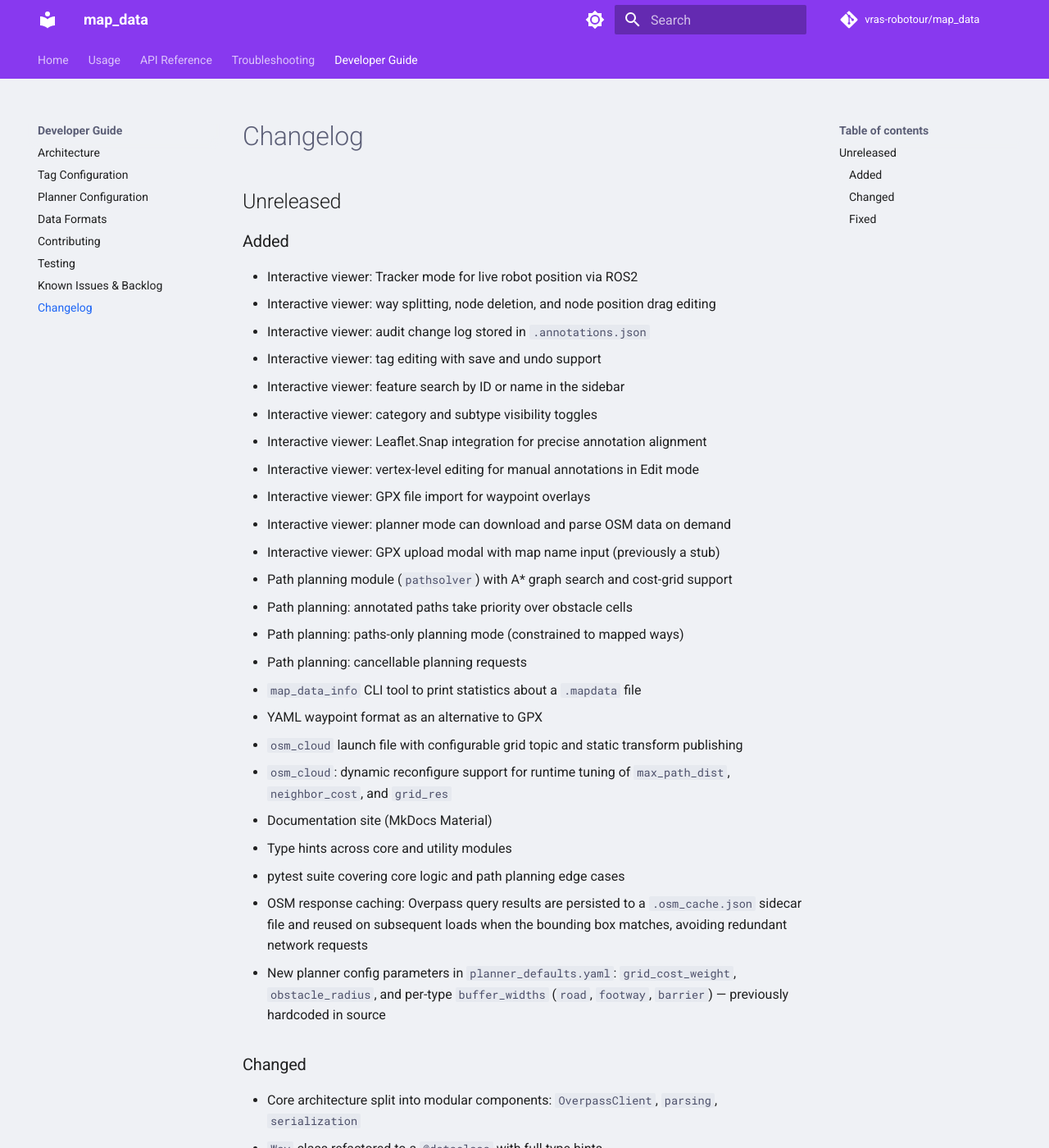
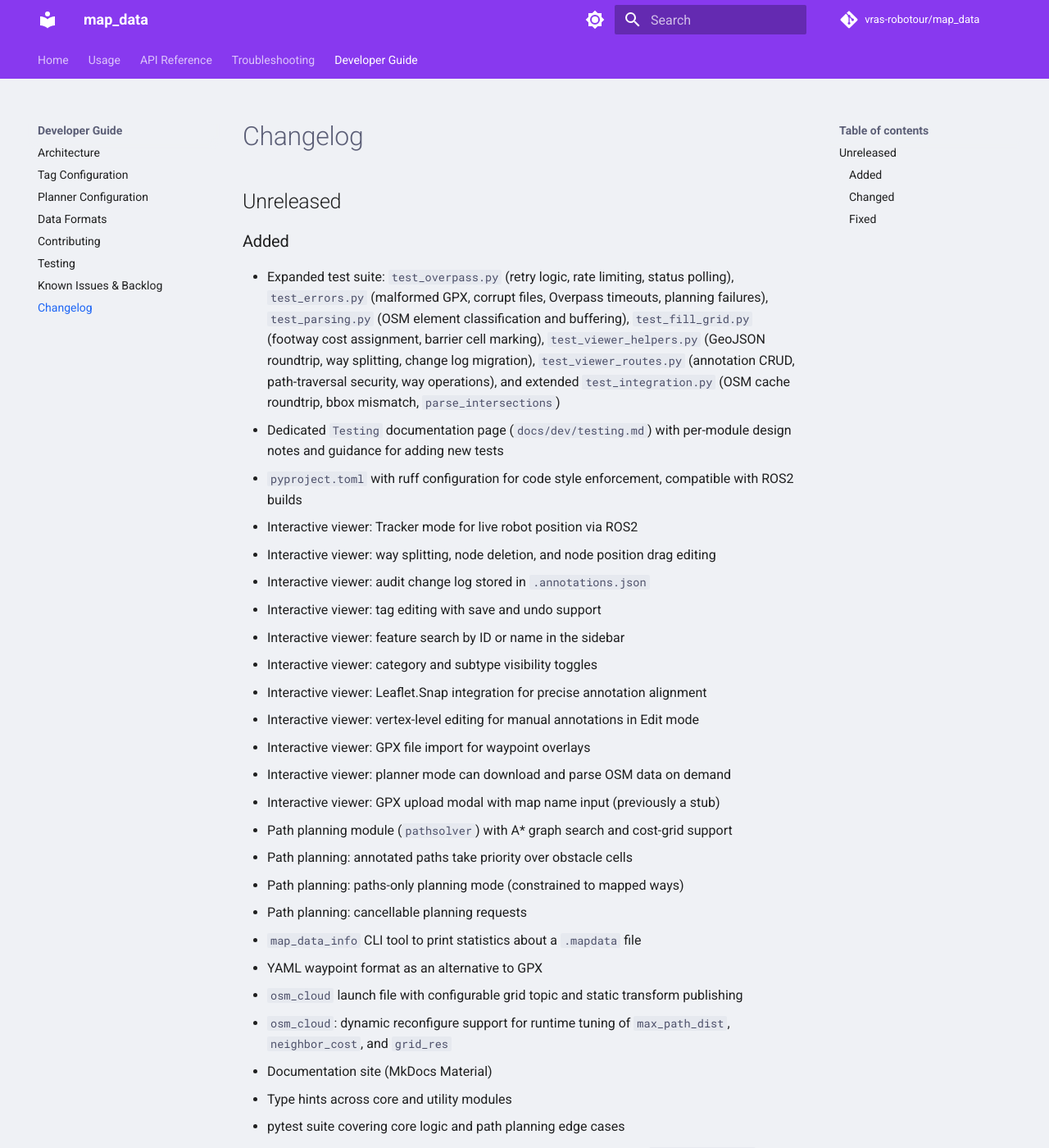
Before and after one commit to vras-robotour/map_data, an MkDocs documentation site: the page built from docs/dev/changelog.md, in a window 1280 px wide and 1400 px high. Shown: the whole window at 82% size. Built offline with MkDocs 1.6.1 and Material for MkDocs 9.7.7, drawn with Linux system fonts in a browser that asks for light colours; comment, search, counter and statistics services are not loaded; some of the changed text lies outside the part shown.

Commit message:
update changelog

```diff
--- a/docs/dev/changelog.md
+++ b/docs/dev/changelog.md
@@ -4,6 +4,9 @@
 
 ### Added
 
+- Expanded test suite: `test_overpass.py` (retry logic, rate limiting, status polling), `test_errors.py` (malformed GPX, corrupt files, Overpass timeouts, planning failures), `test_parsing.py` (OSM element classification and buffering), `test_fill_grid.py` (footway cost assignment, barrier cell marking), `test_viewer_helpers.py` (GeoJSON roundtrip, way splitting, change log migration), `test_viewer_routes.py` (annotation CRUD, path-traversal security, way operations), and extended `test_integration.py` (OSM cache roundtrip, bbox mismatch, `parse_intersections`)
+- Dedicated `Testing` documentation page (`docs/dev/testing.md`) with per-module design notes and guidance for adding new tests
+- `pyproject.toml` with ruff configuration for code style enforcement, compatible with ROS2 builds
 - Interactive viewer: Tracker mode for live robot position via ROS2
 - Interactive viewer: way splitting, node deletion, and node position drag editing
 - Interactive viewer: audit change log stored in `.annotations.json`
@@ -31,6 +34,9 @@
 
 ### Changed
 
+- `os.path` replaced with `pathlib.Path` throughout the codebase
+- Code formatting standardized via ruff across all source modules
+- `pyproject.toml` and `setup.py` aligned for ROS2 build compatibility
 - Core architecture split into modular components: `OverpassClient`, `parsing`, `serialization`
 - `Way` class refactored to a `@dataclass` with full type hints
 - `.mapdata` serialisation migrated from pickle to JSON + WKT; legacy pickle support was subsequently removed for security reasons
@@ -41,6 +47,8 @@
 
 ### Fixed
 
+- `create_mapdata` node: existing file load was missing the `.mapdata` suffix, causing `MapData.load` to receive an incorrect path
+- `create_mapdata` node: `--download` flag was passed as a positional argument to `process_map_data`, now correctly passed as a keyword argument
 - Multi-zone UTM boundary warning when loaded area spans two UTM zones
 - Annotation deletion via the Del key in the viewer
 - Path planning with split ways
```
